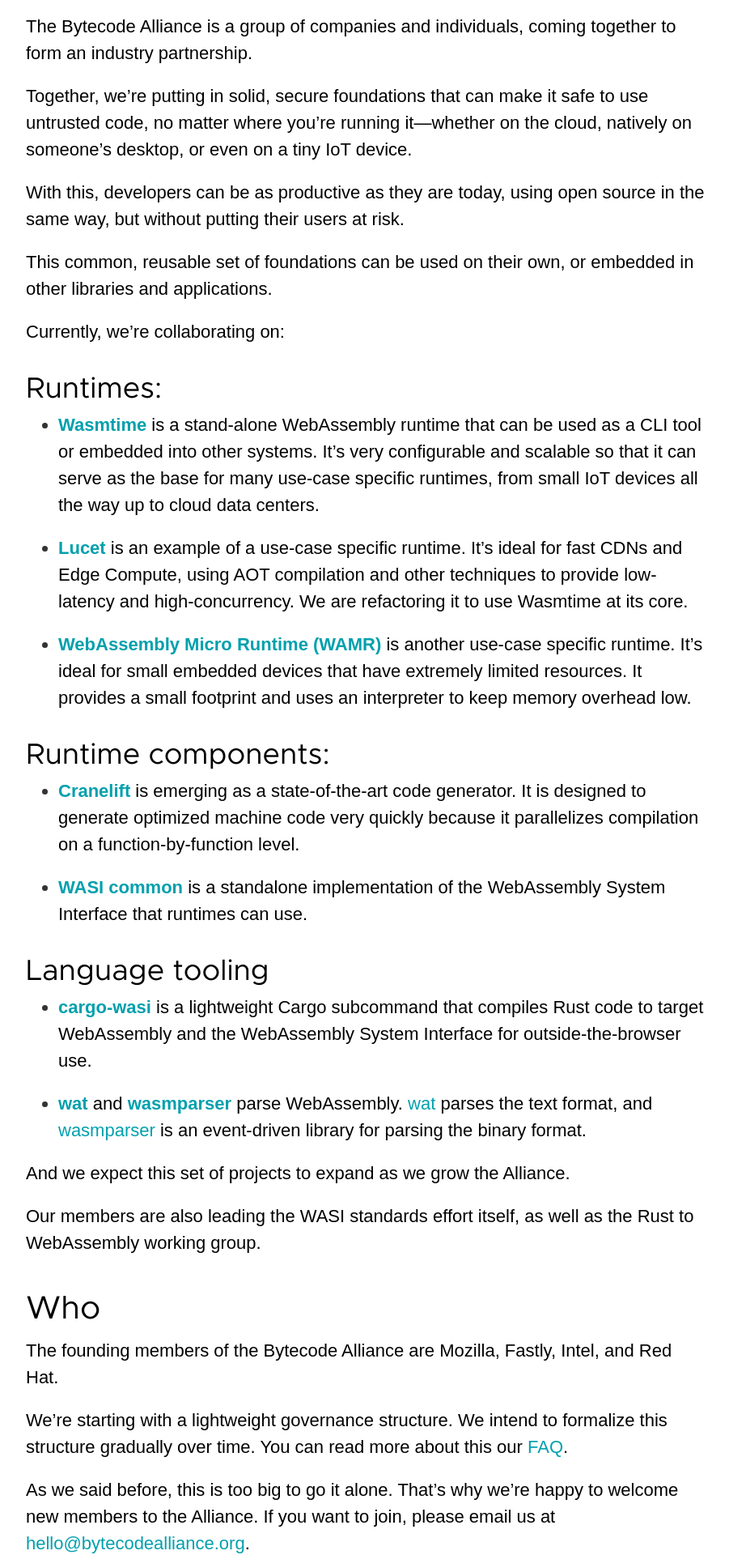
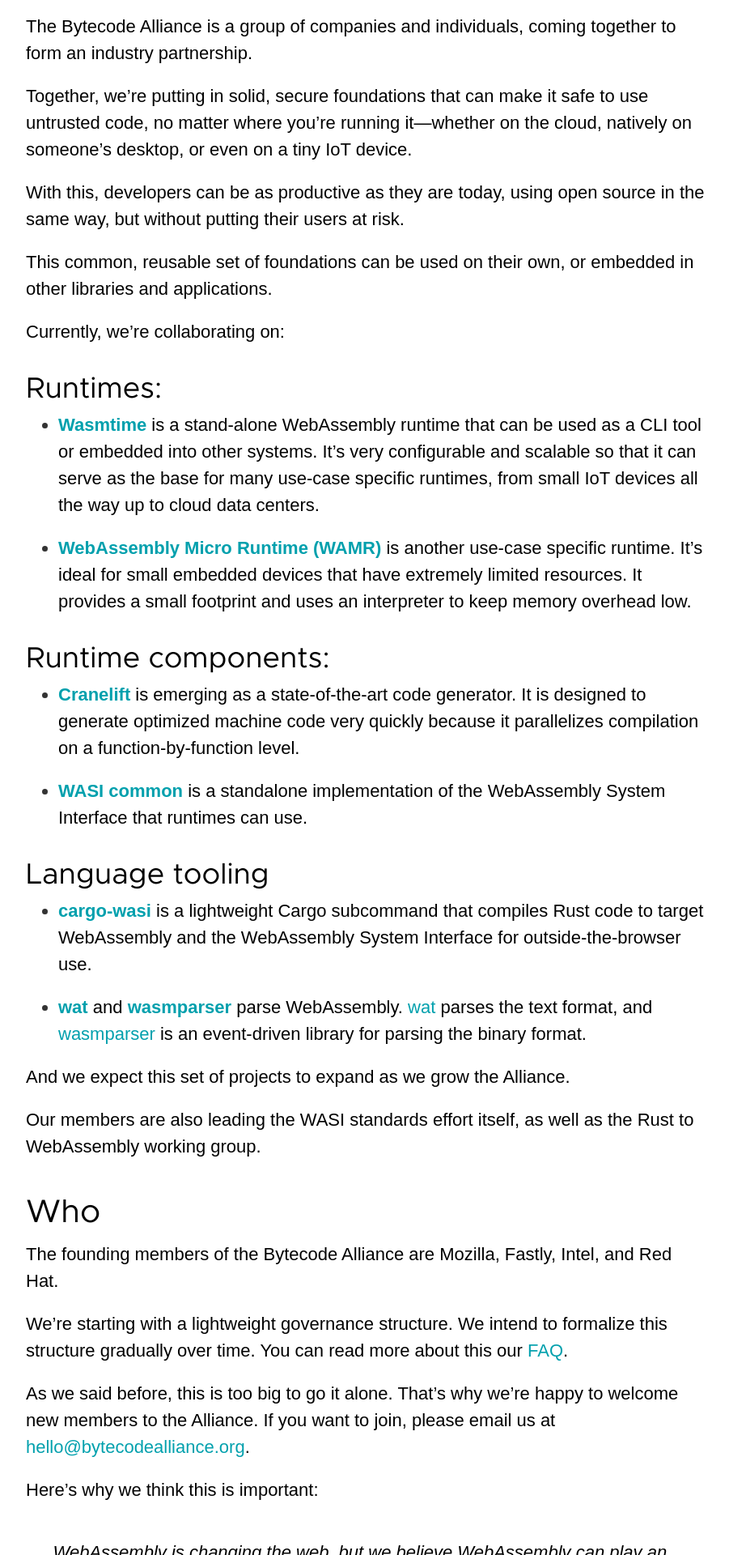
Before and after one commit to bytecodealliance/bytecodealliance.org, a Jekyll site: the page built from _posts/2019-11-12-announcing-the-bytecode-alliance.md, in a window 1280 px wide. Shown: the part 3080-5000 px from the top of the page at 81% size, without its empty margins (188-1089 px from the left). Built offline with Jekyll 4.4.1, drawn with Linux system fonts in a browser that asks for light colours; some of the changed text lies outside the part shown.

Commit message:
docs: Remove EOL lucet

```diff
--- a/_includes/nav.html
+++ b/_includes/nav.html
@@ -16,7 +16,6 @@
                 <ul>
                     <li><a href="https://wasmtime.dev">Wasmtime</a></li>
                     <li><a href="https://github.com/bytecodealliance/wasmtime/tree/main/cranelift">Cranelift</a></li>
-                    <li><a href="https://github.com/bytecodealliance/lucet/">Lucet</a></li>
                     <li><a href="https://github.com/bytecodealliance/wasm-micro-runtime">WAMR</a></li>
                 </ul>
             </li>
--- a/_posts/2019-11-12-announcing-the-bytecode-alliance.md
+++ b/_posts/2019-11-12-announcing-the-bytecode-alliance.md
@@ -48,8 +48,6 @@
 ### Runtimes:
 
 - **[Wasmtime](https://github.com/bytecodealliance/wasmtime)** is a stand-alone WebAssembly runtime that can be used as a CLI tool or embedded into other systems. It's very configurable and scalable so that it can serve as the base for many use-case specific runtimes, from small IoT devices all the way up to cloud data centers.
-
-- **[Lucet](https://github.com/bytecodealliance/lucet)** is an example of a use-case specific runtime. It's ideal for fast CDNs and Edge Compute, using AOT compilation and other techniques to provide low-latency and high-concurrency. We are refactoring it to use Wasmtime at its core.
 
 - **[WebAssembly Micro Runtime (WAMR)](https://github.com/bytecodealliance/wasm-micro-runtime)** is another use-case specific runtime. It's ideal for small embedded devices that have extremely limited resources. It provides a small footprint and uses an interpreter to keep memory overhead low.
 
```
Also changed, not shown: index.md (+0 -5 lines).
